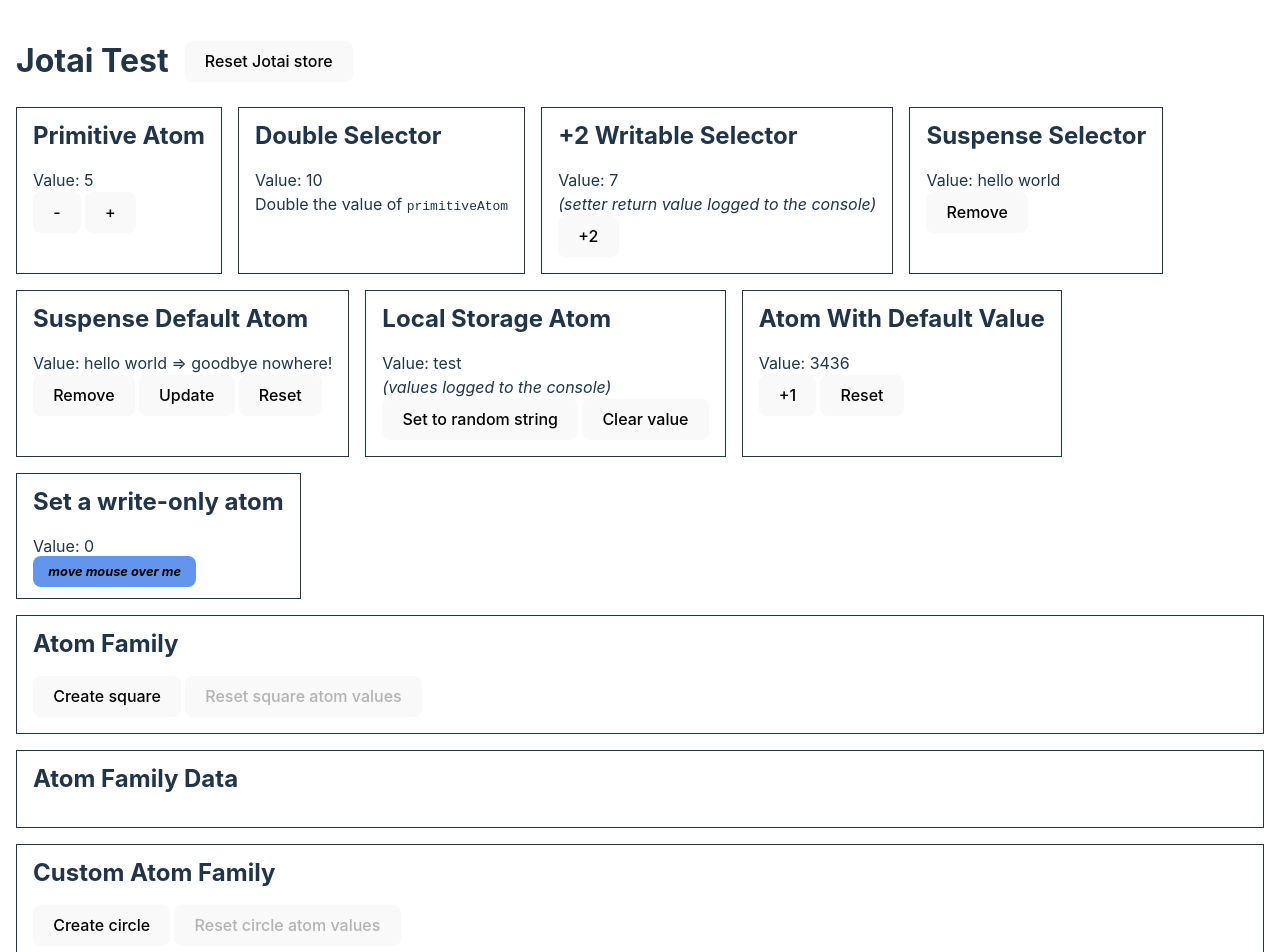
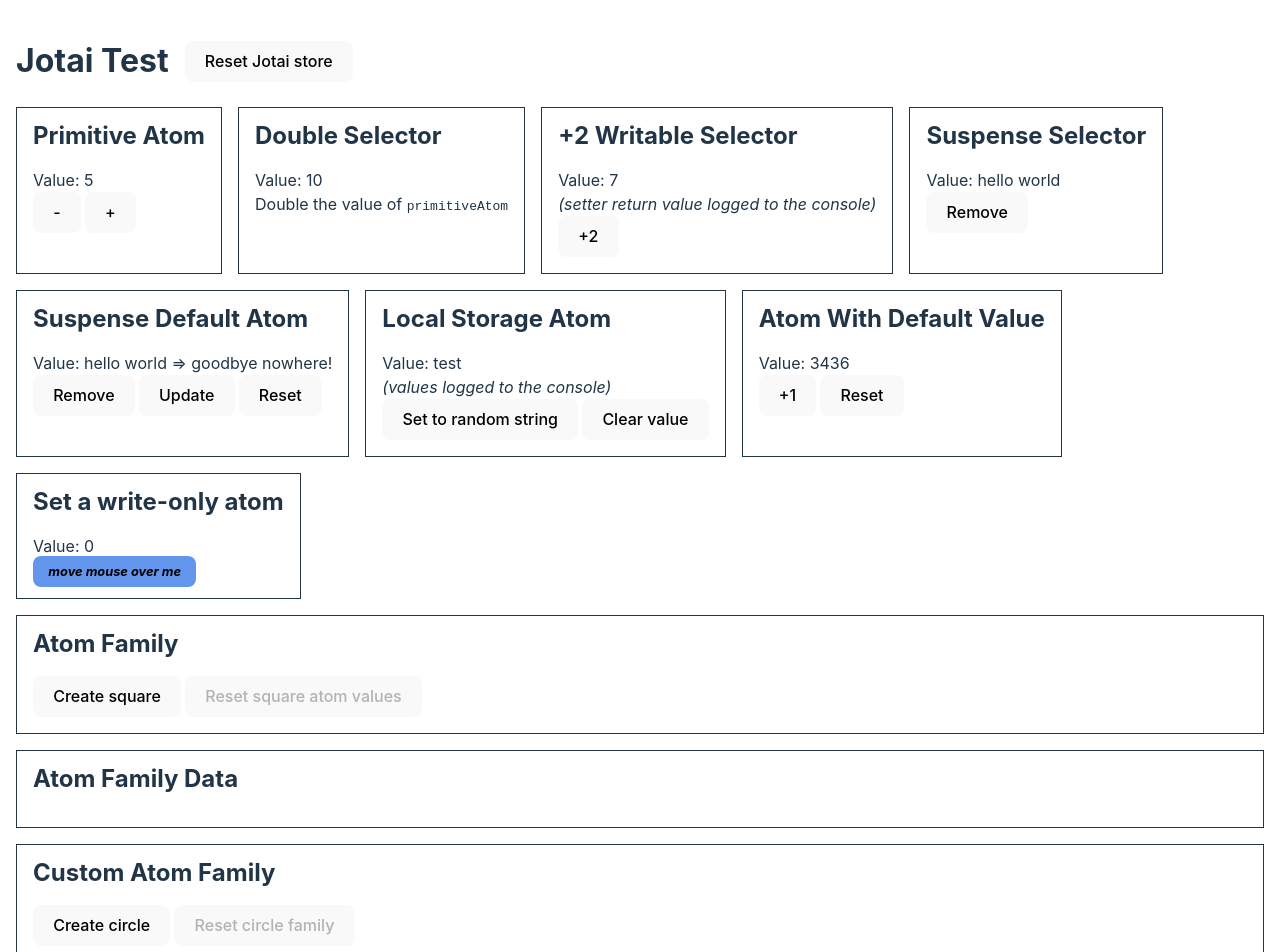
Before and after one commit to qodesmith/jotai-example, a React (Vite) app: page / in a window 1280 px wide. Shown: the top 952 px of the page. Built offline with nearby package versions, Linux system fonts and the light colour scheme.

Commit message:
Added ability to clear circle family

```diff
--- a/src/CirclePlayground.tsx
+++ b/src/CirclePlayground.tsx
@@ -23,6 +23,7 @@
 type FamilyOptions<Param> = {
   areEqual?: (a: Param, b: Param) => boolean
   getStore?: () => ReturnType<typeof getDefaultStore>
+  isResettable?: boolean
 }
 
 function atomFamily<Param, AtomType extends Atom<unknown>>(
@@ -104,6 +105,12 @@
     )
   }
 
+  family.clear = () => {
+    const store = getStore()
+    atomsMap.clear()
+    store.set(paramsAtom, [])
+  }
+
   return family
 }
 
@@ -128,13 +135,16 @@
     const id = nextIdRef.current++
     circleAtomFamily.add({id})
   }, [])
+  const resetCircleFAmily = useCallback(() => circleAtomFamily.clear(), [])
 
   return (
     <section className="circle-playground">
       <h2>Custom Atom Family</h2>
       <div className="button-group">
         <button onClick={createCircle}>Create circle</button>
-        <button disabled={!ids.length}>Reset circle atom values</button>
+        <button onClick={resetCircleFAmily} disabled={!ids.length}>
+          Reset circle family
+        </button>
       </div>
       {ids.map(({id}) => (
         <Circle key={id} id={id} />
```
